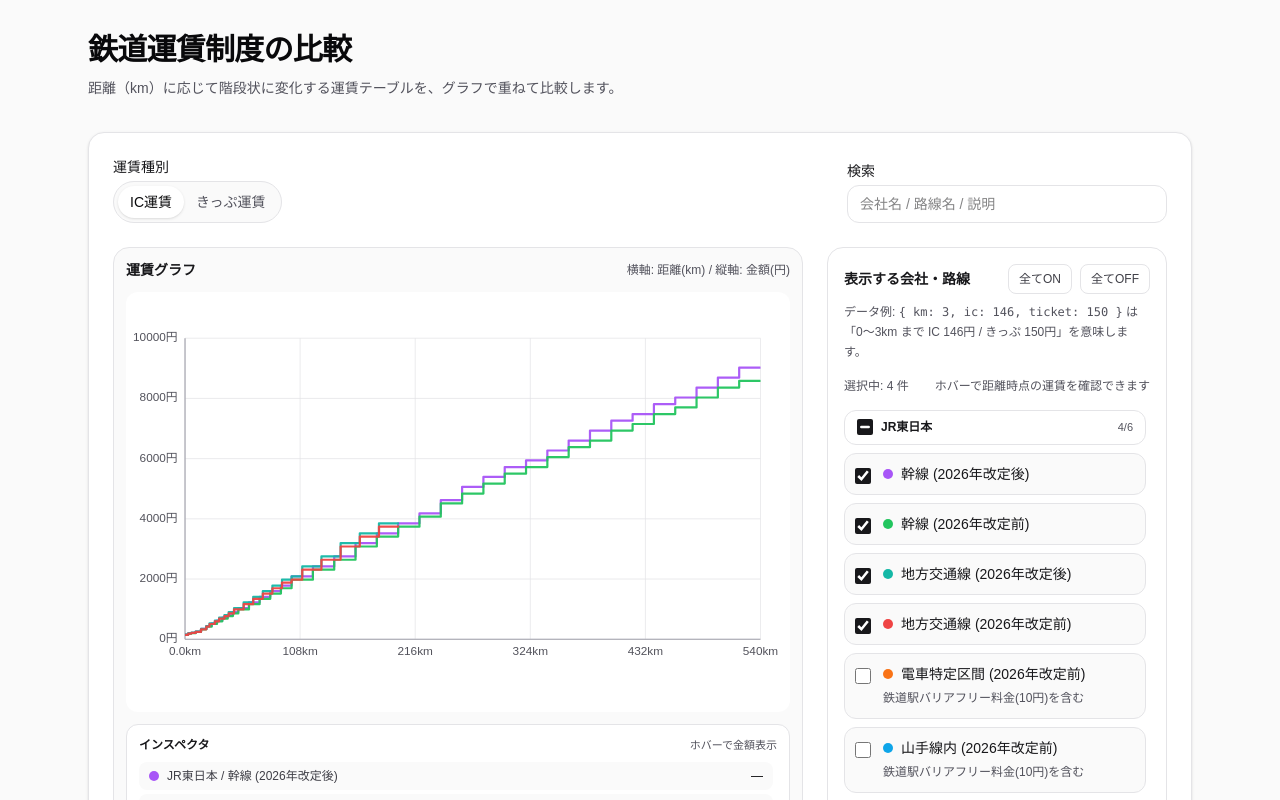
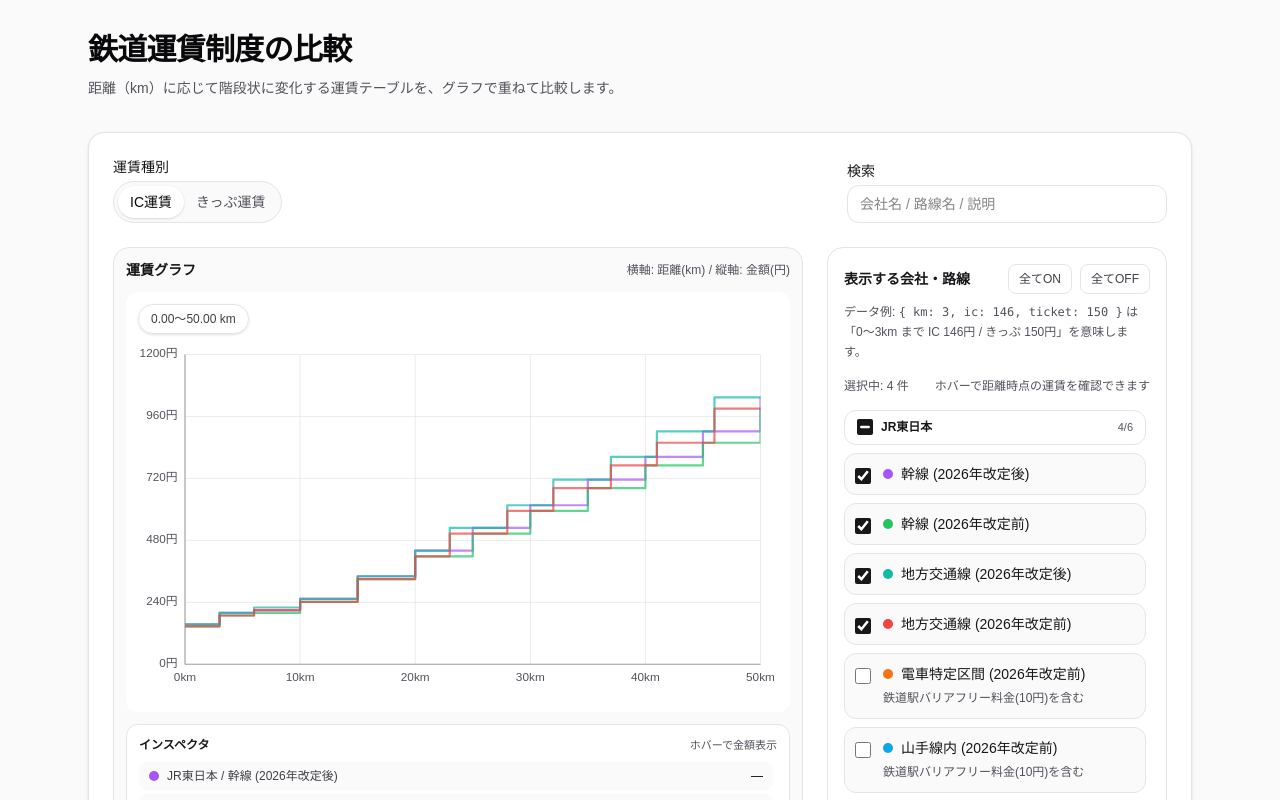
Before and after one commit to Teinishi/railway-fare-comparison, a Next.js app: page / in a window 1280 px wide. Shown: the top 800 px of the page. Built offline with nearby package versions, Linux system fonts and the light colour scheme.

Commit message:
X軸の挙動を改善

```diff
--- a/app/ui/StepFareChart.tsx
+++ b/app/ui/StepFareChart.tsx
@@ -1,7 +1,7 @@
 "use client";
 
 import type { MouseEvent, PointerEvent } from "react";
-import { useId, useMemo, useRef, useState } from "react";
+import { useCallback, useEffect, useId, useMemo, useRef, useState } from "react";
 
 type FareKind = "ic" | "ticket";
 
@@ -28,12 +28,58 @@ function clamp(n: number, min: number, max: number) {
   return Math.max(min, Math.min(max, n));
 }
 
+function niceStep(rawStep: number) {
+  if (!Number.isFinite(rawStep) || rawStep <= 0) return 1;
+  const exp = Math.floor(Math.log10(rawStep));
+  const base = 10 ** exp;
+  const n = rawStep / base;
+  if (n <= 1) return 1 * base;
+  if (n <= 2) return 2 * base;
+  if (n <= 2.5) return 2.5 * base;
+  if (n <= 5) return 5 * base;
+  return 10 * base;
+}
+
+function decimalsForStep(step: number) {
+  if (!Number.isFinite(step) || step <= 0) return 0;
+  const s = step.toString();
+  if (s.includes("e-")) {
+    const [, exp] = s.split("e-");
+    return Math.min(6, Math.max(0, Number(exp) || 0));
+  }
+  const dot = s.indexOf(".");
+  if (dot === -1) return 0;
+  return Math.min(6, s.length - dot - 1);
+}
+
+function buildNiceTicks(min: number, max: number, targetCount: number) {
+  const span = max - min;
+  if (!Number.isFinite(span) || span <= 0) return { ticks: [min, max], step: 1 };
+
+  const rawStep = span / Math.max(1, targetCount - 1);
+  const step = niceStep(rawStep);
+  const first = Math.ceil(min / step) * step;
+  const last = Math.floor(max / step) * step;
+
+  const ticks: number[] = [];
+  if (Number.isFinite(first) && Number.isFinite(last) && first <= last) {
+    for (let v = first; v <= last + step * 1e-9; v += step) {
+      ticks.push(v);
+      if (ticks.length > 200) break;
+    }
+  }
+
+  if (ticks.length < 2) return { ticks: [min, max], step };
+  return { ticks, step };
+}
+
 function niceCeil(value: number) {
   if (!Number.isFinite(value) || value <= 0) return 0;
   const exp = Math.floor(Math.log10(value));
   const base = 10 ** exp;
   const n = value / base;
   if (n <= 1) return base;
+  if (n <= 1.2) return 1.2 * base;
   if (n <= 1.5) return 1.5 * base;
   return Math.ceil(n) * base;
 }
@@ -163,9 +209,11 @@ export default function StepFareChart({ fareKind, series }: Props) {
   const svgRef = useRef<SVGSVGElement | null>(null);
   const clipId = useId();
   const [hoverKm, setHoverKm] = useState<number | null>(null);
-  const [zoomX, setZoomX] = useState<{ minKm: number; maxKm: number } | null>(
-    null
-  );
+  const DEFAULT_X_RANGE_KM = 50;
+  const [zoomX, setZoomX] = useState<{ minKm: number; maxKm: number }>(() => ({
+    minKm: 0,
+    maxKm: DEFAULT_X_RANGE_KM,
+  }));
   const [hoverZone, setHoverZone] = useState<"none" | "plot" | "xband">("none");
   const [interaction, setInteraction] = useState<
     | { kind: "select"; startPx: number; currentPx: number }
@@ -186,7 +234,7 @@ export default function StepFareChart({ fareKind, series }: Props) {
     | null
   >(null);
 
-  const dims = { w: 900, h: 480, m: { l: 80, r: 40, t: 18, b: 54 } };
+  const dims = useMemo(() => ({ w: 900, h: 480, m: { l: 80, r: 40, t: 40, b: 20 } }), []);
   const innerW = dims.w - dims.m.l - dims.m.r;
   const innerH = dims.h - dims.m.t - dims.m.b;
   const plotRect = {
@@ -196,7 +244,7 @@ export default function StepFareChart({ fareKind, series }: Props) {
     bottom: dims.m.t + innerH,
   };
 
-  function clientToSvg(clientX: number, clientY: number) {
+  const clientToSvg = useCallback((clientX: number, clientY: number) => {
     const svg = svgRef.current;
     if (!svg) return null;
 
@@ -216,27 +264,33 @@ export default function StepFareChart({ fareKind, series }: Props) {
       x: (clientX - rect.left) * scaleX,
       y: (clientY - rect.top) * scaleY,
     };
-  }
+  }, [svgRef, dims]);
 
   const baseExtent = useMemo(() => {
-    if (series.length === 0) return { minKm: 0, maxKm: 10 };
-    let minKm = Infinity;
+    if (series.length === 0) return { minKm: 0, maxKm: DEFAULT_X_RANGE_KM };
     let maxKm = -Infinity;
     for (const s of series) {
       const ext = seriesVisibleExtent(s.fares, fareKind);
       if (!ext) continue;
-      if (ext.startKm < minKm) minKm = ext.startKm;
       if (ext.endKm > maxKm) maxKm = ext.endKm;
     }
-    if (!Number.isFinite(minKm) || !Number.isFinite(maxKm) || minKm >= maxKm) {
-      return { minKm: 0, maxKm: 10 };
+    if (!Number.isFinite(maxKm) || maxKm <= 0) {
+      return { minKm: 0, maxKm: DEFAULT_X_RANGE_KM };
     }
-    return { minKm, maxKm };
+    return { minKm: 0, maxKm: Math.max(maxKm, DEFAULT_X_RANGE_KM) };
   }, [fareKind, series]);
 
+  const isDefaultView =
+    Math.abs(zoomX.minKm - 0) < 1e-9 &&
+    Math.abs(zoomX.maxKm - DEFAULT_X_RANGE_KM) < 1e-9;
+
+  function resetToDefaultView() {
+    setZoomX({ minKm: 0, maxKm: DEFAULT_X_RANGE_KM });
+  }
+
   const domain = useMemo(() => {
-    const minKm = zoomX ? clamp(zoomX.minKm, baseExtent.minKm, baseExtent.maxKm) : baseExtent.minKm;
-    const maxKm = zoomX ? clamp(zoomX.maxKm, baseExtent.minKm, baseExtent.maxKm) : baseExtent.maxKm;
+    const minKm = clamp(zoomX.minKm, baseExtent.minKm, baseExtent.maxKm);
+    const maxKm = clamp(zoomX.maxKm, baseExtent.minKm, baseExtent.maxKm);
     const spanKm = Math.max(0.001, maxKm - minKm);
 
     let maxFareRaw = -Infinity;
@@ -261,24 +315,19 @@ export default function StepFareChart({ fareKind, series }: Props) {
   const toY = (yen: number) =>
     dims.m.t + innerH - (yen / domain.maxFare) * innerH;
 
-  const fromX = (px: number) =>
-    domain.minKm + ((px - dims.m.l) / innerW) * (domain.maxKm - domain.minKm);
+  const fromX = useCallback((px: number) => domain.minKm + ((px - dims.m.l) / innerW) * (domain.maxKm - domain.minKm), [domain, dims, innerW]);
 
   const ticks = useMemo(() => {
     const xTickCount = 6;
     const yTickCount = 6;
     const x: number[] = [];
     const y: number[] = [];
-    for (let i = 0; i < xTickCount; i++) {
-      x.push(
-        domain.minKm +
-          ((domain.maxKm - domain.minKm) * i) / (xTickCount - 1)
-      );
-    }
+    const xt = buildNiceTicks(domain.minKm, domain.maxKm, xTickCount);
+    x.push(...xt.ticks);
     for (let i = 0; i < yTickCount; i++) {
       y.push((domain.maxFare * i) / (yTickCount - 1));
     }
-    return { x, y };
+    return { x, y, xStep: xt.step };
   }, [domain.maxFare, domain.maxKm, domain.minKm]);
 
   const hoverValues = useMemo(() => {
@@ -445,8 +494,50 @@ export default function StepFareChart({ fareKind, series }: Props) {
   }
 
   function onDoubleClick() {
-    setZoomX(null);
+    resetToDefaultView();
   }
+
+  // Attach a non-passive wheel listener to allow preventDefault() without warnings.
+  useEffect(() => {
+    const svg = svgRef.current;
+    if (!svg) return;
+
+    const handler = (e: WheelEvent) => {
+      if (series.length === 0) return;
+      const p = clientToSvg(e.clientX, e.clientY);
+      if (!p) return;
+
+      const x = p.x;
+      const y = p.y;
+      const inXAxisBand =
+        x >= plotRect.x && x <= plotRect.right && y >= plotRect.bottom;
+      if (!inXAxisBand) return;
+
+      const fullSpan = baseExtent.maxKm - baseExtent.minKm;
+      if (!Number.isFinite(fullSpan) || fullSpan <= 0.001) return;
+      const minSpan = Math.max(fullSpan / 500, 0.05);
+
+      const currentSpan = domain.maxKm - domain.minKm;
+      const xClamped = clamp(x, dims.m.l, dims.w - dims.m.r);
+      const kmAtCursor = clamp(fromX(xClamped), domain.minKm, domain.maxKm);
+      const ratio = (kmAtCursor - domain.minKm) / currentSpan;
+
+      // Wheel up (deltaY<0) => zoom in. Wheel down => zoom out.
+      const factor = Math.exp(e.deltaY / 260);
+      const nextSpan = clamp(currentSpan * factor, minSpan, fullSpan);
+
+      let nextMin = kmAtCursor - ratio * nextSpan;
+      nextMin = clamp(nextMin, baseExtent.minKm, baseExtent.maxKm - nextSpan);
+      setZoomX({ minKm: nextMin, maxKm: nextMin + nextSpan });
+
+      e.preventDefault();
+    };
+
+    svg.addEventListener("wheel", handler, { passive: false });
+    return () => {
+      svg.removeEventListener("wheel", handler);
+    };
+  }, [baseExtent.maxKm, baseExtent.minKm, clientToSvg, dims.m.l, dims.m.r, dims.w, domain.maxKm, domain.minKm, fromX, plotRect.bottom, plotRect.right, plotRect.x, series.length]);
 
   return (
     <div className="flex flex-col gap-3">
@@ -462,7 +553,7 @@ export default function StepFareChart({ fareKind, series }: Props) {
           ref={svgRef}
           viewBox={`0 0 ${dims.w} ${dims.h}`}
           className={
-            "h-[420px] w-full select-none rounded-xl bg-white " +
+            "h-105 w-full select-none rounded-xl bg-white " +
             (hoverZone === "xband"
               ? "cursor-ew-resize"
               : hoverZone === "plot"
@@ -542,7 +633,7 @@ export default function StepFareChart({ fareKind, series }: Props) {
                   fontSize={16}
                   fill="#52525B"
                 >
-                  {t.toFixed(t < 10 ? 1 : 0)}km
+                  {t.toFixed(decimalsForStep(ticks.xStep))}km
                 </text>
               </g>
             ))}
@@ -574,7 +665,7 @@ export default function StepFareChart({ fareKind, series }: Props) {
                   strokeWidth={3}
                   strokeLinejoin="round"
                   strokeLinecap="round"
-                  opacity={0.95}
+                  opacity={0.7}
                 />
               );
             })}
@@ -620,20 +711,21 @@ export default function StepFareChart({ fareKind, series }: Props) {
           ) : null}
         </svg>
 
-        {zoomX ? (
-          <div className="pointer-events-auto absolute left-3 top-3 flex items-center gap-2">
-            <div className="rounded-full border border-zinc-200 bg-white/95 px-3 py-1.5 text-xs text-zinc-700 shadow-sm backdrop-blur">
-              拡大中: {zoomX.minKm.toFixed(2)}〜{zoomX.maxKm.toFixed(2)} km
-            </div>
+
+        <div className="pointer-events-auto absolute left-3 top-3 flex items-center gap-2">
+          <div className="rounded-full border border-zinc-200 bg-white/95 px-3 py-1.5 text-xs text-zinc-700 shadow-sm backdrop-blur">
+            {zoomX.minKm.toFixed(2)}〜{zoomX.maxKm.toFixed(2)} km
+          </div>
+          {!isDefaultView ? (
             <button
               type="button"
-              onClick={() => setZoomX(null)}
+              onClick={resetToDefaultView}
               className="rounded-full border border-zinc-200 bg-white/95 px-3 py-1.5 text-xs text-zinc-700 shadow-sm hover:bg-white backdrop-blur"
             >
               リセット
             </button>
-          </div>
-        ) : null}
+          ) : null}
+        </div>
 
         {series.length === 0 ? (
           <div className="absolute inset-0 grid place-items-center">
@@ -653,7 +745,7 @@ export default function StepFareChart({ fareKind, series }: Props) {
               : `${hoverKm.toFixed(2)} km 時点（欠損は —）`}
           </div>
         </div>
-        <div className="flex max-h-[220px] flex-col gap-1 overflow-auto pr-1">
+        <div className="flex max-h-55 flex-col gap-1 overflow-auto pr-1">
           {hoverValues.map((v) => (
             <div
               key={v.id}
```
